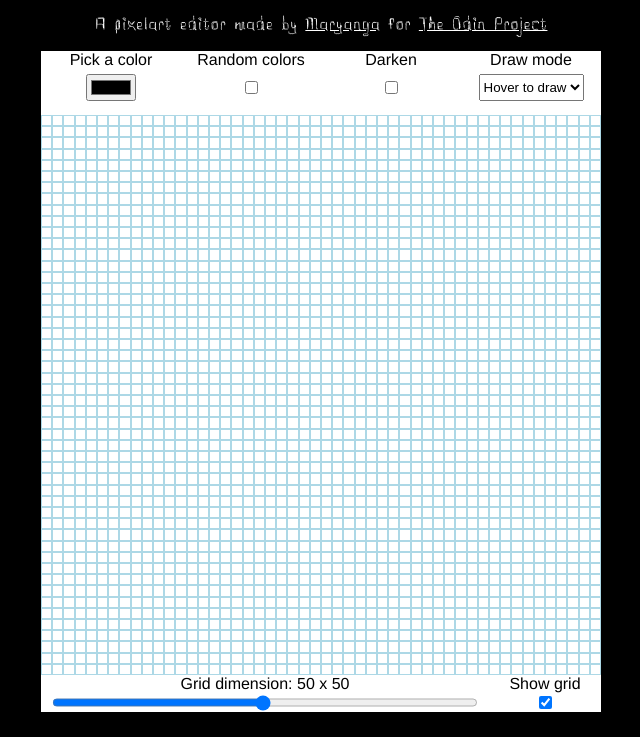
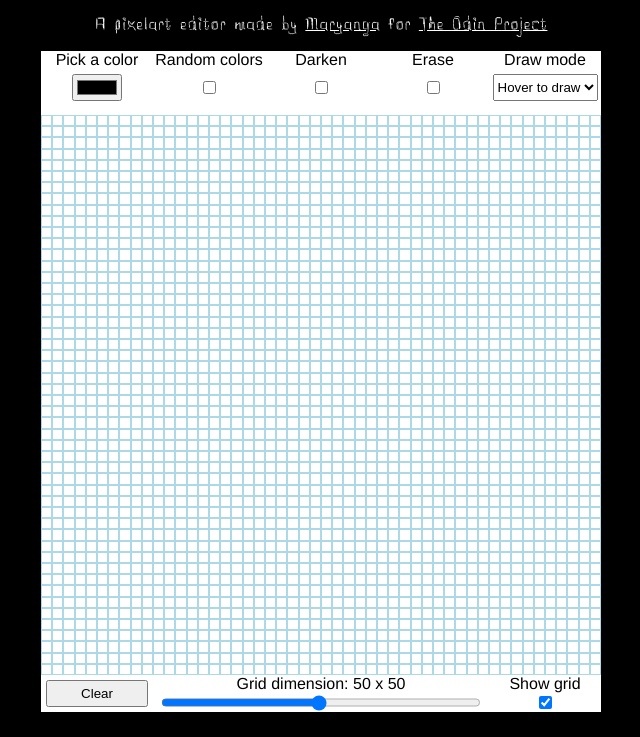
Before and after one commit to MaryangaOdin/etch-a-sketch, a plain HTML site: page index.html in a window 1280 px wide. Shown: the part 63-800 px from the top of the page, without its empty margins (319-959 px from the left). Drawn offline with Linux system fonts and the light colour scheme.

Commit message:
Add erarer and clear grid function

```diff
--- a/index.html
+++ b/index.html
@@ -36,10 +36,12 @@
         <label for="color">Pick a color</label>
         <label for="random">Random colors</label>
         <label for="darken">Darken</label>
+        <label for="erase">Erase</label>
         <label for="drawmode" id="drawmode-label">Draw mode</label>
         <input type="color" name="color" value="#000000" id="color">
         <input type="checkbox" id="random" name="random">
         <input type="checkbox" id="darken" name="darken">
+        <input type="checkbox" id="erase" name="erase">
         <select name="drawmode" id="drawmode">
             <option value="hover" selected>Hover to draw</option>
             <option value="click">Click to draw</option>
@@ -47,6 +49,7 @@
     </div>
     <div id="canvas"></div>
     <div class="slidecontainer">
+        <button id="clear-button">Clear</button>
         <label for="dimension" id="dimension-label">Grid dimension: 50 x 50</label>
         <label for="showgrid">Show grid</label>
         <input type="range" min="1" max="100" value="50" class="slider" name="dimension" id="dimension">
--- a/scripts/script.js
+++ b/scripts/script.js
@@ -31,7 +31,11 @@ function fillSquare(e) {
             ${Math.floor(Math.random() * 256)},
             ${Math.floor(Math.random() * 256)})`;
     } else {
-        getEventTarget(e).style.backgroundColor = document.getElementById('color').value;
+        if (document.getElementById('erase').checked) {
+            getEventTarget(e).style.backgroundColor = 'white';
+        } else {
+            getEventTarget(e).style.backgroundColor = document.getElementById('color').value;
+        }
     }
     if (document.getElementById('darken').checked) {
         if(getEventTarget(e).style.opacity == '1' || getEventTarget(e).style.opacity =='') {
@@ -41,6 +45,12 @@ function fillSquare(e) {
         }
     }
 }
+
+function clearDrawing() {
+    for (square of document.getElementById('canvas')) {
+        square.style.backgroundColor = 'white';
+    }
+ }
 
 function toggleDrawMode() {
     if (this.value == 'hover') {
@@ -56,6 +66,7 @@ dimension.addEventListener('input', generateGrid);
 document.getElementById('canvas').addEventListener('mouseover', fillSquare);
 document.getElementById('showgrid').addEventListener('click', toggleGrid);
 document.getElementById('drawmode').addEventListener('change', toggleDrawMode);
+document.getElementById('clear-button').addEventListener('click', clearDrawing);
 
 const isTouchDevice = () => {
     return (('ontouchstart' in window) ||
--- a/styles/main.css
+++ b/styles/main.css
@@ -59,8 +59,8 @@ input, select {
     display: grid;
     row-gap: 5px;
     max-height: 4em;
-    grid-template-columns: 1fr 1fr 1fr 1fr;
-    grid-template-rows: 1fr 1fr 1fr 1fr;
+    grid-template-columns: repeat(5, 1fr);
+    grid-template-rows: repeat(5, 1fr);
     background-color: white;
     width: 35em;
     margin: 0 auto;
@@ -74,9 +74,15 @@ input, select {
 .slidecontainer {
     display: grid;
     grid-template-rows: 1fr 1fr;
-    grid-template-columns: 8fr 2fr;
+    grid-template-columns: 2fr 6fr 2fr;
     background-color: white;
     width: 35em;
     margin: 0 auto;
     text-align: center;
 }
+
+#clear-button {
+    grid-row: span 2;
+    cursor: pointer;
+    margin: 5px;
+}
```
